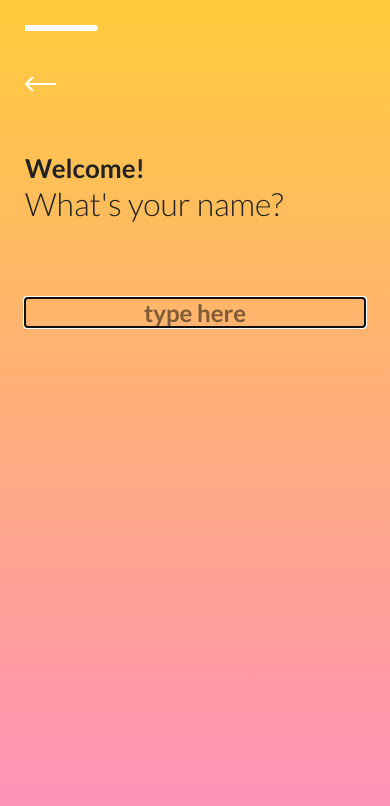
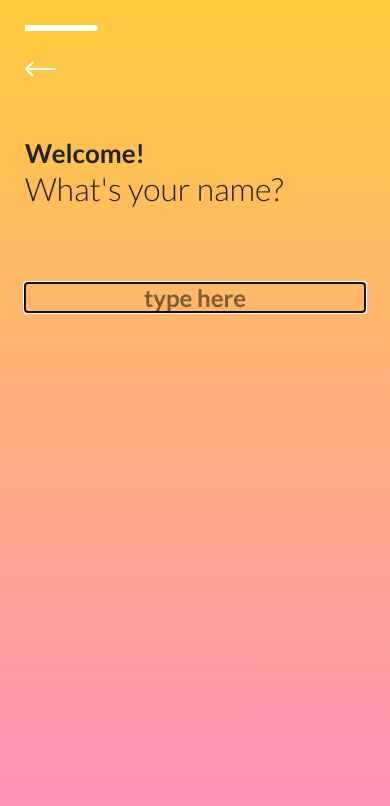
Before and after one commit to mustafaramadan4/Flix, a React Native app: screen /Email in a window 390 px wide. Shown: the top 806 px of the page. Built offline with nearby package versions, Linux system fonts and the light colour scheme.

Commit message:
Updated top margins

```diff
--- a/components/BackButton/index.js
+++ b/components/BackButton/index.js
@@ -20,7 +20,7 @@ const BackButton = ({ navigateDest }) => {
 
 const styles = StyleSheet.create({
     backButton: {
-        marginTop: 45,
+        marginTop: 30,
     }
 });
 
```
